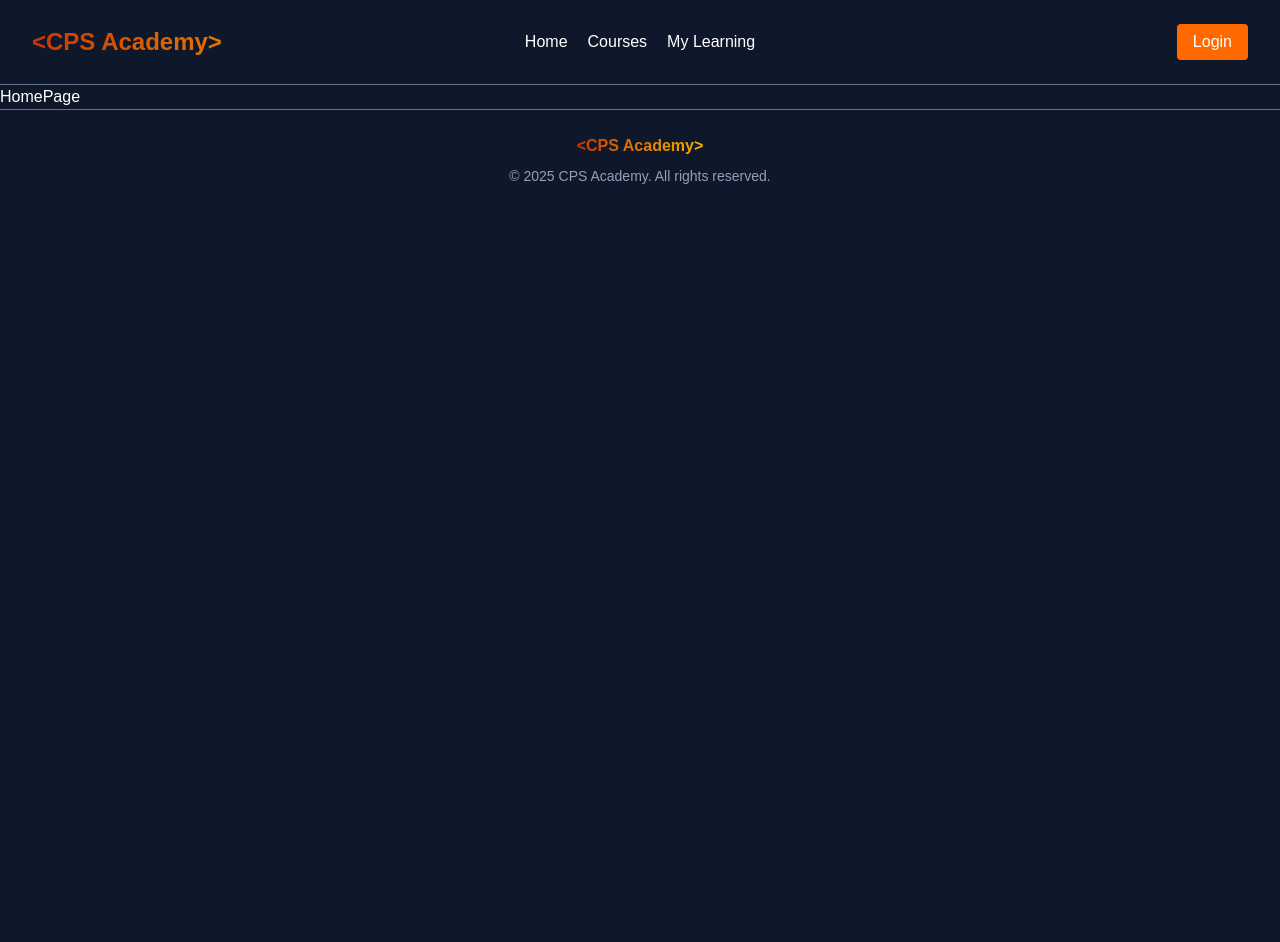
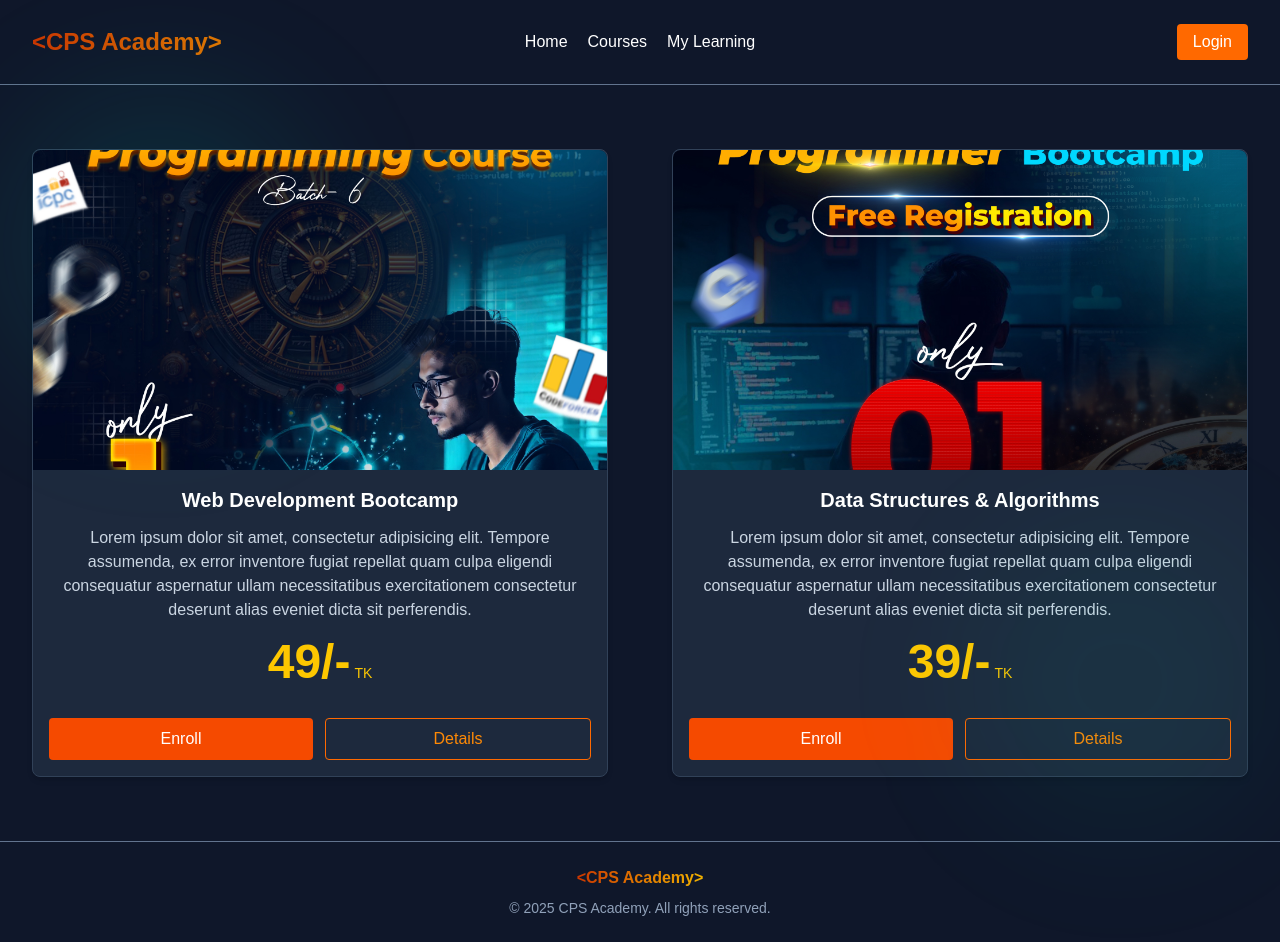
Before and after one commit to Jakaria030/cps-task-frontend, a Next.js app: page / in a window 1280 px wide. Before the commit the page ends 800 px from the top, so only its background shows below. Built offline with nearby package versions, Linux system fonts and the light colour scheme.

Commit message:
Add Course card design

```diff
--- /dev/null
+++ b/app/components/CourseCard.js
@@ -0,0 +1,42 @@
+import Image from "next/image";
+
+const CourseCard = ({ image, title, description, price }) => {
+  return (
+    <div
+      className="max-w-xl lg:max-w-full mx-auto bg-slate-800 rounded-lg shadow-md overflow-hidden flex flex-col border border-slate-700
+      hover:shadow-lg md:hover:scale-105 transition-all duration-300 ease-in-out"
+    >
+      {/* Course thumbnail */}
+      <div className="w-full h-80 relative">
+        <Image
+          src={image}
+          alt={title}
+          fill
+          className="object-cover rounded-t-lg"
+        />
+      </div>
+
+      {/* Course Info */}
+      <div className="p-4 flex flex-col flex-1">
+        <h3 className="text-xl font-semibold text-center text-white">{title}</h3>
+        <p className="text-slate-300 text-center mt-3">{description}</p>
+        <p className="my-4 flex justify-center items-baseline text-yellow-400">
+          <span className="text-5xl font-bold">{price}/-</span>
+          <span className="text-sm font-medium ml-1">TK</span>
+        </p>
+
+        {/* Buttons */}
+        <div className="mt-auto flex gap-3 pt-4">
+          <button className="flex-1 cursor-pointer px-3 py-2 bg-orange-600 hover:bg-orange-700 text-white rounded transition">
+            Enroll
+          </button>
+          <button className="flex-1 cursor-pointer px-3 py-2 border border-orange-500 text-orange-400 hover:bg-slate-700 rounded transition">
+            Details
+          </button>
+        </div>
+      </div>
+    </div>
+  );
+};
+
+export default CourseCard;
--- a/app/page.js
+++ b/app/page.js
@@ -1,5 +1,50 @@
+import image2 from "../public/bootcamp.jpg";
+import image1 from "../public/cp-course.jpg";
+import CourseCard from "./components/CourseCard";
+
 const HomePage = () => {
-  return <div>HomePage</div>;
+  const courses = [
+    {
+      id: 1,
+      image: image1,
+      title: "Web Development Bootcamp",
+      description:
+        "Lorem ipsum dolor sit amet, consectetur adipisicing elit. Tempore assumenda, ex error inventore fugiat repellat quam culpa eligendi consequatur aspernatur ullam necessitatibus exercitationem consectetur deserunt alias eveniet dicta sit perferendis.",
+      price: 49,
+    },
+    {
+      id: 2,
+      image: image2,
+      title: "Data Structures & Algorithms",
+      description:
+        "Lorem ipsum dolor sit amet, consectetur adipisicing elit. Tempore assumenda, ex error inventore fugiat repellat quam culpa eligendi consequatur aspernatur ullam necessitatibus exercitationem consectetur deserunt alias eveniet dicta sit perferendis.",
+      price: 39,
+    },
+  ];
+
+  return (
+    <main className="">
+      {/* Course section */}
+      <section className="relative">
+        <div className="absolute top-0 left-0 size-80 bg-teal-400/10 rounded-full blur-3xl"></div>
+        <div className="absolute bottom-0 right-0 size-80 bg-teal-400/5 rounded-full blur-3xl"></div>
+
+        <div className="max-w-7xl mx-auto px-4 py-8 sm:px-8 sm:py-16">
+          <div className="grid gap-8 md:gap-16 grid-cols-1 lg:grid-cols-2">
+            {courses.map((course) => (
+              <CourseCard
+                key={course.id}
+                image={course.image}
+                title={course.title}
+                description={course.description}
+                price={course.price}
+              />
+            ))}
+          </div>
+        </div>
+      </section>
+    </main>
+  );
 };
 
 export default HomePage;
```
Also changed, not shown: public/bootcamp.jpg (added), public/cp-course.jpg (added).
